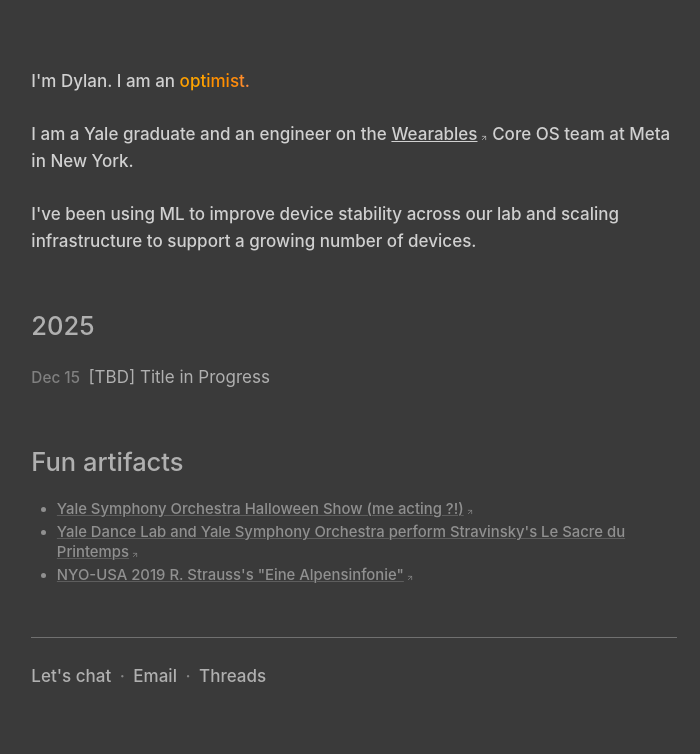
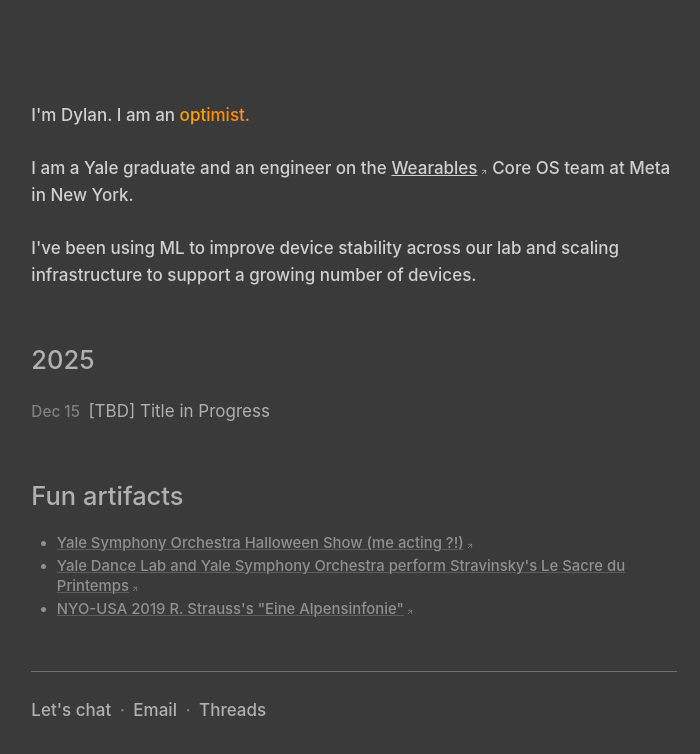
Before and after one commit to dylanfernandezdelara/dylanfdl_website, a Next.js app: page /about in a window 1280 px wide. Shown: the top 754 px of the page, without its empty margins (286-986 px from the left). Built offline with nearby package versions, Linux system fonts and the light colour scheme.

Commit message:
Increase top padding on desktop

```diff
--- a/app/globals.css
+++ b/app/globals.css
@@ -295,6 +295,7 @@
   margin: 0 auto;
   padding-left: 2rem;
   padding-right: 2rem;
+  padding-top: 4rem;
 }
 
 @media (max-width: 768px) {
@@ -893,7 +894,7 @@
 }
 
 .about-content-wrapper {
-  padding-top: 2rem;
+  padding-top: 4rem;
   padding-bottom: 4rem;
 }
 
```
